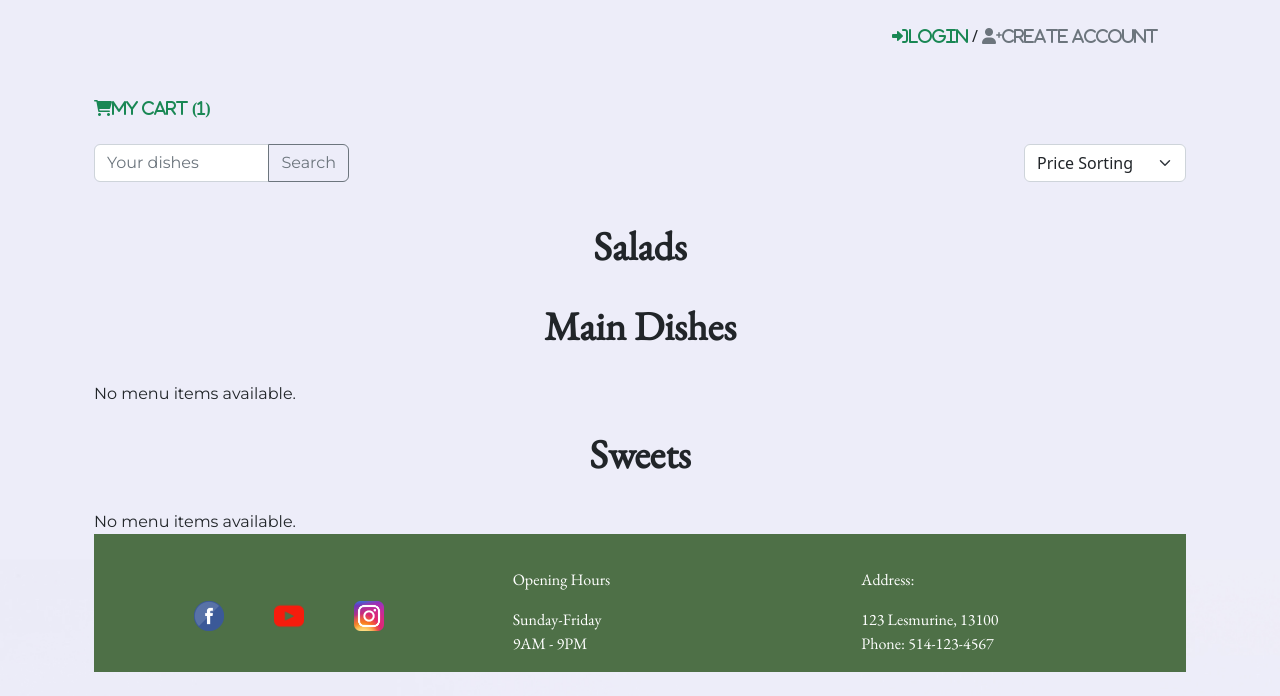
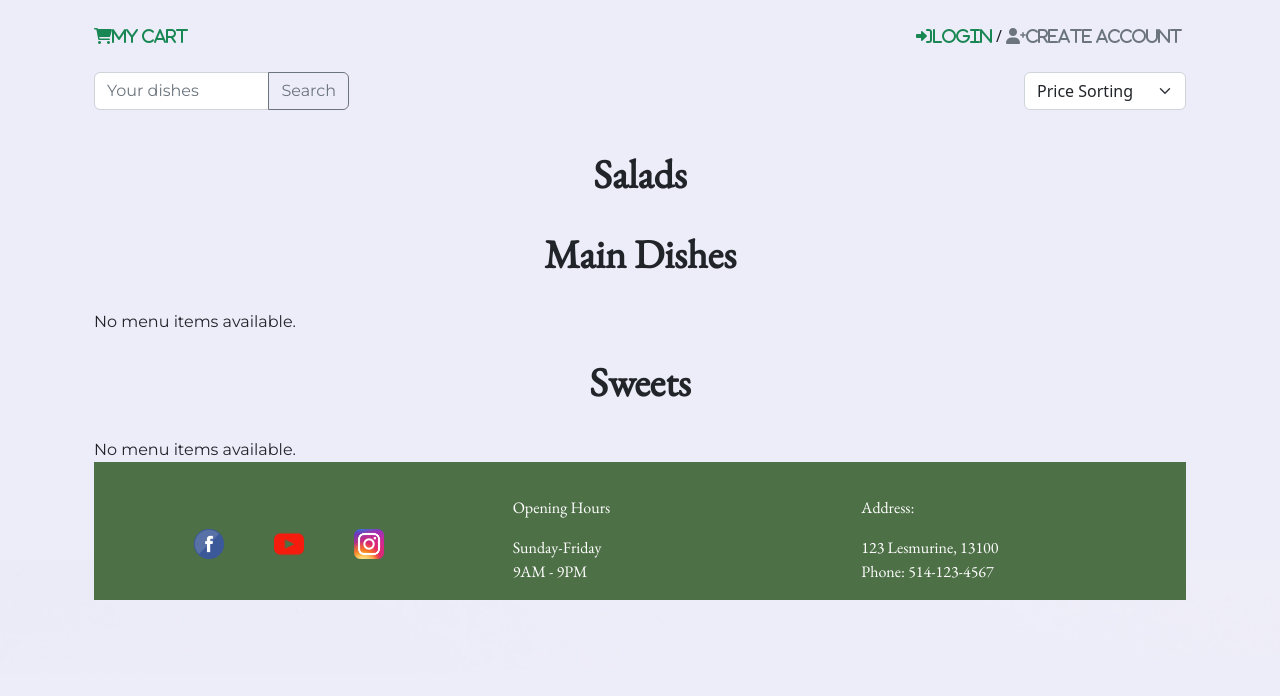
Before and after one commit to o0akin0o/WebProgrammingTeam15, a PHP site: page /menu.php in a window 1280 px wide. Shown: the part 126-822 px from the top of the page. After the commit the page ends 726 px from the top, so only its background shows below. Run offline with PHP 8.4, Linux system fonts and the light colour scheme; data that the repository does not hold is empty; some web fonts are replaced.

Commit message:
update second_nav

```diff
--- a/src/pages/about.php
+++ b/src/pages/about.php
@@ -17,7 +17,7 @@ setcookie("prev_page", $prevPage, time() + 3600, "/");
             <?php include ('header.php'); ?>
 
             <!-- END OF NAV BAR -->
-            <?php include ('login_nav.php'); ?>
+            <?php include ('second_nav.php'); ?>
 
             <div class="container">
 
--- a/src/pages/add-to-cart.php
+++ b/src/pages/add-to-cart.php
@@ -26,12 +26,8 @@ setcookie("prev_page", $prevPage, time() + 3600, "/");
     <div class="container mx-auto my-4">
         </span></a></p>
         <?php include 'header.php'; ?>
-        <?php include('login_nav.php'); ?>
-        <!-- MY CART -->
+        <?php include('second_nav.php'); ?>
 
-        <div class="container mx-auto my-4">
-            <a id="cart" class="link-success" href="cart.php"><i class="fa-solid fa-cart-shopping">My Cart (1)</i></a>
-        </div>
         <div class="container">
             <?php
             require_once('db_connection.php');
--- a/src/pages/booking.php
+++ b/src/pages/booking.php
@@ -12,7 +12,7 @@
 
             <!-- NAV BAR -->
             <?php include ('header.php'); ?>
-
+            <?php include ('second_nav.php'); ?>
             <!-- END OF NAV BAR -->
 <div class="booking">
     <div class="row">
--- a/src/pages/index.php
+++ b/src/pages/index.php
@@ -15,7 +15,7 @@ setcookie("prev_page", $prevPage, time() + 3600, "/");
 
             <!-- NAV BAR -->
             <?php include ('header.php'); ?>
-            <?php include ('login_nav.php'); ?>
+            <?php include ('second_nav.php'); ?>
             <!-- END OF NAV BAR -->
 
 
--- a/src/pages/login_nav.php
+++ b/src/pages/login_nav.php
@@ -1,9 +1,4 @@
-<?php include('links.php');?>
-<div class="container">
-<div class="container">
-    <div class="row justify-content-end">
-        <div class="col-md-auto">
-            <div class="container mx-auto my-4 login_nav">
+
             <?php
                 $loggedIn = isset($_COOKIE["name"]);
                 if ($loggedIn) {
@@ -18,8 +13,3 @@
 
                 }
             ?>
-            </div>
-        </div>
-    </div>
-</div>
-</div>
--- a/src/pages/menu.php
+++ b/src/pages/menu.php
@@ -25,13 +25,9 @@ setcookie("prev_page", $prevPage, time() + 3600, "/");
 <body>
     <div class="container mx-auto my-4">
         <?php include 'header.php'; ?>
-        <?php include('login_nav.php'); ?>
+        <?php include('second_nav.php'); ?>
         <!-- SEARCH & SORT FOOD BY PRICE -->
-        <!-- MY CART -->
 
-        <div class="container mx-auto my-4">
-            <a id="cart" class="link-success" href="cart.php"><i class="fa-solid fa-cart-shopping">My Cart (1)</i></a>
-        </div>
 
         <div class="container">
 
--- a/src/pages/mycart.php
+++ /dev/null
@@ -1 +0,0 @@
-<a id="cart" class="link-success" href="cart.php"><i class="fa-solid fa-cart-shopping">My Cart</i></a>
--- /dev/null
+++ b/src/pages/second_nav.php
@@ -0,0 +1,24 @@
+<?php include('links.php');?>
+<div class="container mx-auto my-4">
+
+    <div class="booking">
+        <div class="row">
+            <!-- Cart button on the left -->
+            <div class="col-md-6">
+                <div>
+                    <a id="cart" class="link-success" href="cart.php">
+                        <i class="fa-solid fa-cart-shopping">My Cart </i>
+                    </a>
+                </div>
+            </div>
+
+            <!-- Login buttons on the right -->
+            <div class="col-md-6 d-flex justify-content-end">
+                <div>
+                    <?php include('login_nav.php');?>
+                </div>
+            </div>
+        </div>
+    </div>
+
+</div>
--- a/src/pages/thankyou.php
+++ b/src/pages/thankyou.php
@@ -12,7 +12,7 @@
 
             <!-- NAV BAR -->
             <?php include ('header.php'); ?>
-            <?php include('login_nav.php'); ?>
+            <?php include('second_nav.php'); ?>
             <!-- END OF NAV BAR -->
 <div class="booking">
     <div class="row">
```
Also changed, not shown: src/pages/cart.php (+2 -5 lines).
